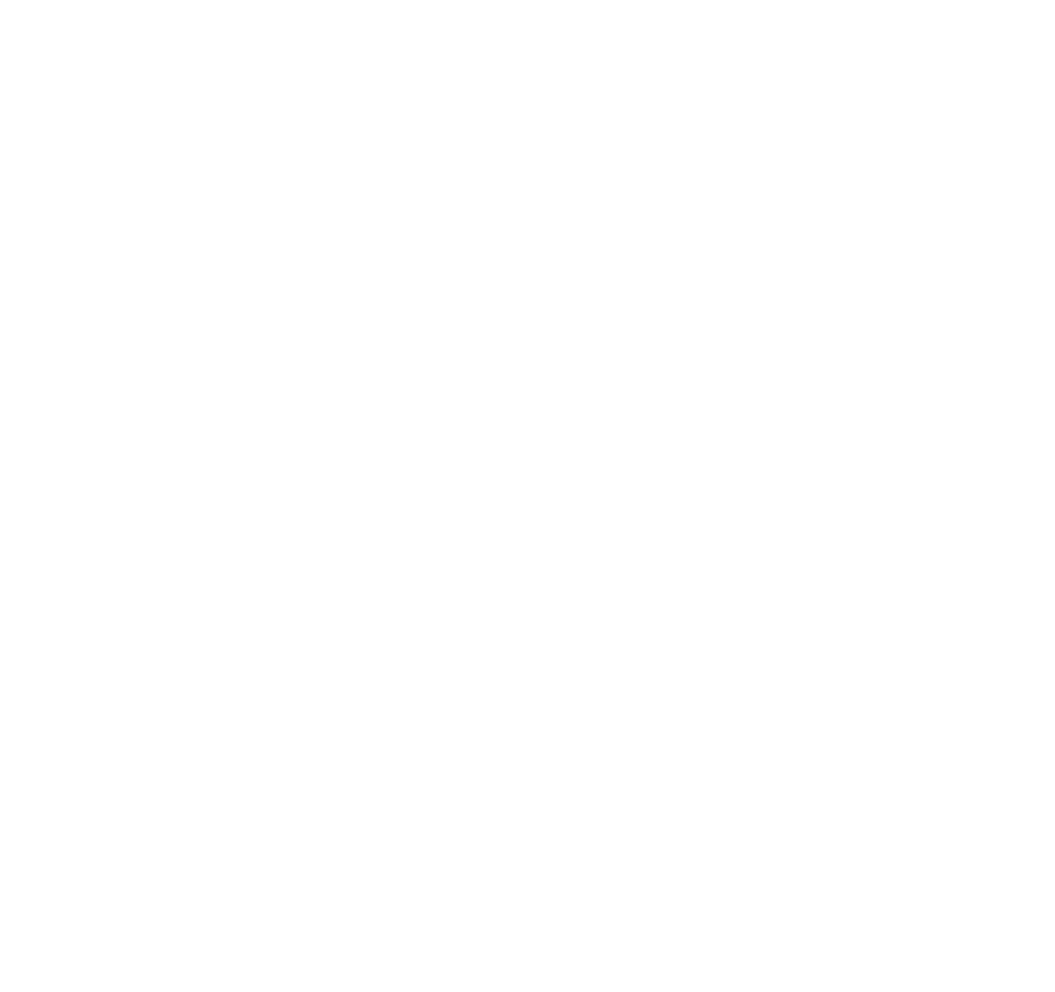
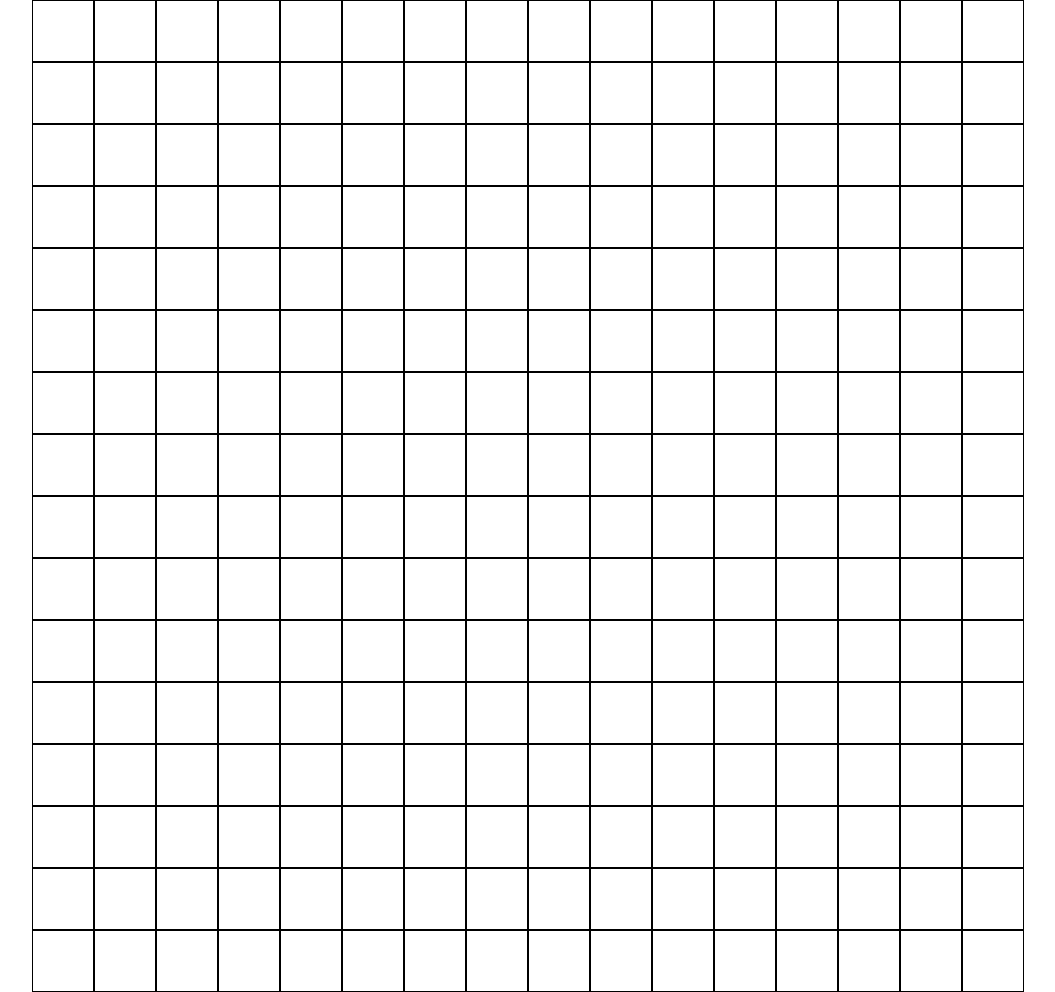
Before and after one commit to mzFaris/Etch-a-Sketch, a plain HTML site: page index.html in a window 1280 px wide. Shown: the whole page, without its empty margins (112-1167 px from the left). Before the commit the page ends 800 px from the top, so only its background shows below. Drawn offline with Linux system fonts and the light colour scheme.

Commit message:
feat: display grid to screen
Use flexbox to display 16x16 grid

```diff
--- a/index.html
+++ b/index.html
@@ -4,8 +4,10 @@
     <meta charset="UTF-8">
     <meta name="viewport" content="width=device-width, initial-scale=1.0">
     <title>Etch a Sketch</title>
+    <link rel="stylesheet" href="styles.css">
+    <script defer src="scripts.js"></script>
 </head>
 <body>
-
+    <div class="container"></div>
 </body>
 </html>
--- /dev/null
+++ b/scripts.js
@@ -0,0 +1,29 @@
+/**
+ * change the flex direction to column
+ * query select container object from html page
+ * for numberOfGrid
+ *      make div to become container of div each row/col
+ *      append to container
+ *      for numberOfGrid
+ *          make child div
+ *          add border to div and also color
+ *          append child div to row container div
+ */
+
+const container = document.querySelector(".container");
+createGrid(16);
+
+function createGrid(numberOfGrid) {
+    for (let i = 0; i < numberOfGrid; i++) {
+        const gridContainer = document.createElement("div");
+        gridContainer.style.display = "flex";
+        container.appendChild(gridContainer);
+        for (let j = 0; j < numberOfGrid; j++) {
+            const grid = document.createElement("div");
+            grid.style.width = "60px";
+            grid.style.height = "60px";
+            grid.style.border = "1px solid black";
+            gridContainer.appendChild(grid);
+        }
+    }
+}
--- /dev/null
+++ b/styles.css
@@ -0,0 +1,11 @@
+* {
+    margin: 0px;
+    padding: 0px;
+}
+
+.container {
+    display: flex;
+    flex-direction: column;
+    justify-content: center;
+    align-items: center;
+}
```
